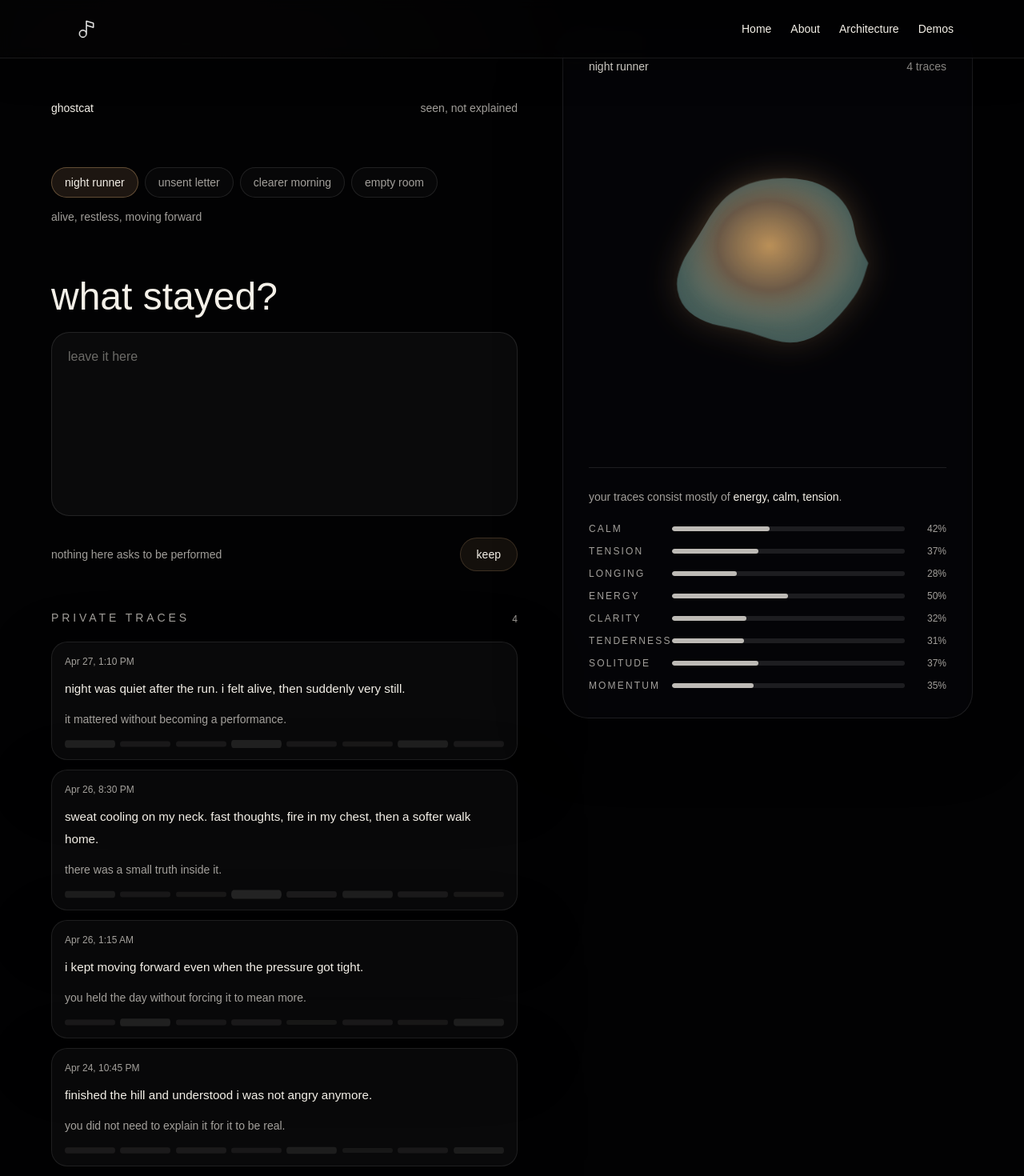
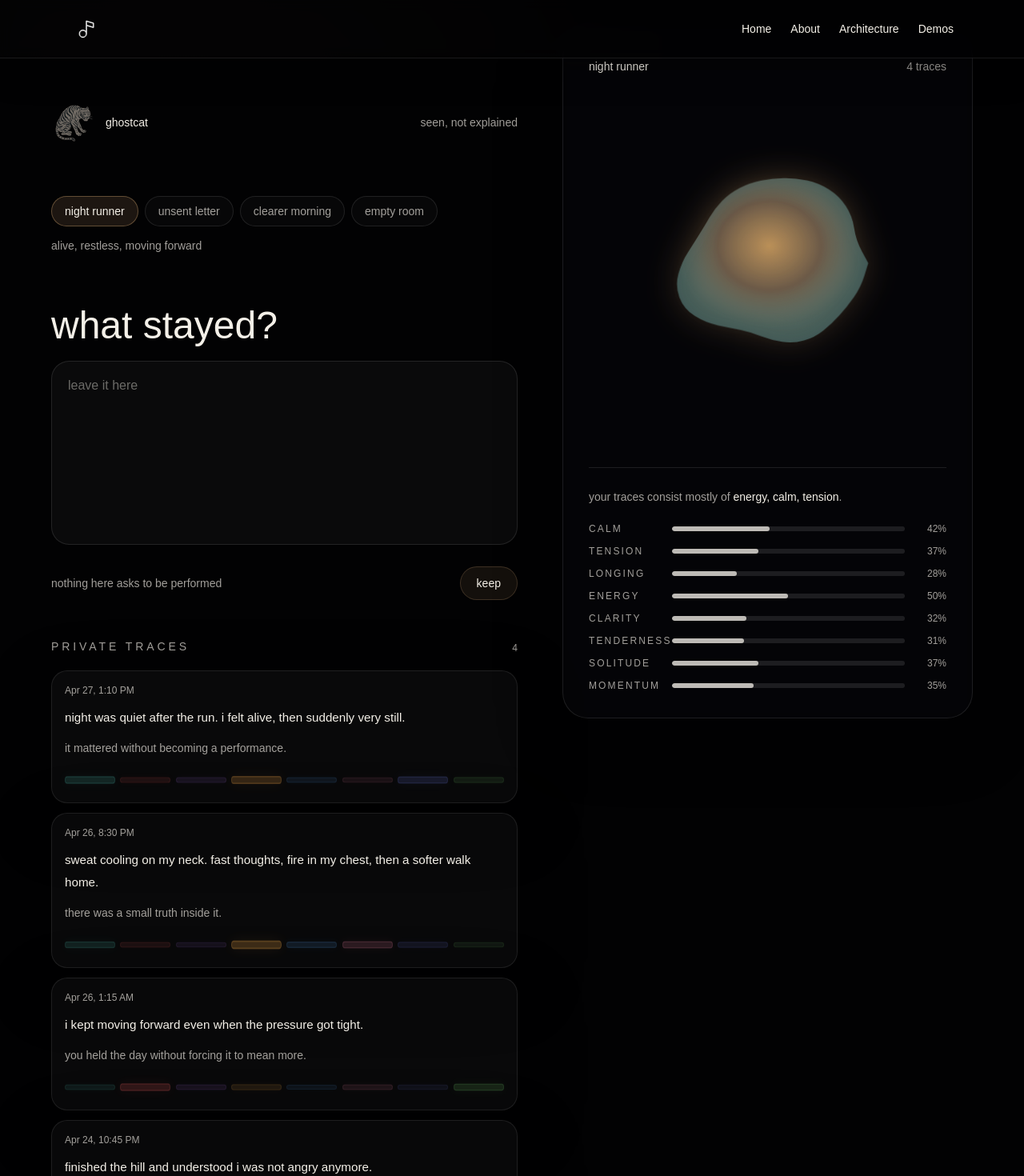
Before and after one commit to gonsaje/songjaehyun-www, a Next.js app: page /ghostcat in a window 1280 px wide. Shown: the top 1470 px of the page at 80% size. Built offline with nearby package versions, Linux system fonts and the light colour scheme.

Commit message:
add cosmetic changes

```diff
--- a/app/ghostcat/page.tsx
+++ b/app/ghostcat/page.tsx
@@ -124,7 +124,17 @@ export default function Home() {
         <section className="flex min-h-[calc(100vh-3.5rem)] flex-col justify-between gap-12 py-6">
           <div className="space-y-16">
             <header className="flex items-center justify-between text-sm text-hush">
-              <span className="text-mist">ghostcat</span>
+              <div className="flex items-center gap-3">
+                {/* eslint-disable-next-line @next/next/no-img-element */}
+                <img
+                  src="/ghostcat.png"
+                  alt=""
+                  width={52}
+                  height={52}
+                  className="h-12 w-12 object-contain sm:h-14 sm:w-14"
+                />
+                <span className="text-mist">ghostcat</span>
+              </div>
               <span>seen, not explained</span>
             </header>
 
--- a/components/ghostcat/GhostSignature.tsx
+++ b/components/ghostcat/GhostSignature.tsx
@@ -1,5 +1,6 @@
 import type { EmotionalVector } from "@/types/ghostcat";
 import { vectorKeys } from "@/types/ghostcat";
+import { rgb, tracePalette, type Rgb } from "@/lib/ghostcatPalette";
 
 type GhostSignatureProps = {
   vector: EmotionalVector;
@@ -10,20 +11,7 @@ type Point = {
   y: number;
 };
 
-type Rgb = [number, number, number];
-
 const clamp = (value: number, min: number, max: number) => Math.max(min, Math.min(max, value));
-
-const tracePalette = {
-  calm: [76, 190, 176],
-  tension: [238, 92, 92],
-  longing: [176, 116, 236],
-  energy: [246, 170, 72],
-  clarity: [89, 165, 246],
-  tenderness: [244, 132, 166],
-  solitude: [104, 116, 216],
-  momentum: [114, 202, 106],
-} satisfies Record<keyof EmotionalVector, Rgb>;
 
 const mixColor = (left: Rgb, right: Rgb, amount: number): Rgb => {
   const ratio = clamp(amount, 0, 1);
@@ -34,8 +22,6 @@ const mixColor = (left: Rgb, right: Rgb, amount: number): Rgb => {
     Math.round(left[2] + (right[2] - left[2]) * ratio),
   ];
 };
-
-const rgb = (color: Rgb) => `rgb(${color[0]}, ${color[1]}, ${color[2]})`;
 
 const getTraceColor = (vector: EmotionalVector) => {
   const weights = vectorKeys.map((key) => {
--- a/components/ghostcat/PrivateEntries.tsx
+++ b/components/ghostcat/PrivateEntries.tsx
@@ -1,5 +1,6 @@
 import type { Entry } from "@/types/ghostcat";
 import { vectorKeys } from "@/types/ghostcat";
+import { rgba, tracePalette } from "@/lib/ghostcatPalette";
 
 type PrivateEntriesProps = {
   entries: Entry[];
@@ -31,17 +32,40 @@ export function PrivateEntries({ entries }: PrivateEntriesProps) {
             </div>
             <p className="whitespace-pre-wrap text-[0.95rem] leading-7 text-mist/90">{entry.rawText}</p>
             <p className="mt-3 text-sm leading-6 text-hush">{entry.privateReflection}</p>
-            <div className="mt-4 grid grid-cols-8 gap-1.5" aria-hidden="true">
-              {vectorKeys.map((key) => (
-                <span
-                  key={key}
-                  className="h-1.5 rounded-full bg-mist/20"
-                  style={{
-                    opacity: 0.18 + entry.emotionalVector[key] * 0.56,
-                    transform: `scaleY(${0.7 + entry.emotionalVector[key] * 1.6})`,
-                  }}
-                />
-              ))}
+            <div className="mt-4 grid grid-cols-8 gap-1.5" aria-label="Emotional trace weights">
+              {vectorKeys.map((key) => {
+                const strength = entry.emotionalVector[key];
+                const color = tracePalette[key];
+
+                return (
+                  <span
+                    key={key}
+                    className="group relative flex h-6 items-center"
+                    aria-label={`${key}: ${Math.round(strength * 100)}%`}
+                  >
+                    <span
+                      className="block h-1.5 w-full rounded-full border transition duration-200 group-hover:opacity-100"
+                      style={{
+                        backgroundColor: rgba(color, 0.1 + strength * 0.32),
+                        borderColor: rgba(color, 0.12 + strength * 0.22),
+                        boxShadow: `0 0 ${4 + strength * 12}px ${rgba(color, 0.04 + strength * 0.12)}`,
+                        opacity: 0.34 + strength * 0.5,
+                        transform: `scaleY(${0.7 + strength * 1.6})`,
+                      }}
+                    />
+                    <span
+                      className="pointer-events-none absolute bottom-full left-1/2 z-10 mb-1.5 -translate-x-1/2 translate-y-1 whitespace-nowrap rounded-[0.35rem] border px-2 py-1 text-[0.62rem] uppercase tracking-[0.14em] opacity-0 shadow-hush transition duration-150 group-hover:translate-y-0 group-hover:opacity-100"
+                      style={{
+                        backgroundColor: rgba(color, 0.18),
+                        borderColor: rgba(color, 0.36),
+                        color: rgba(color, 0.95),
+                      }}
+                    >
+                      {key}
+                    </span>
+                  </span>
+                );
+              })}
             </div>
           </article>
         ))}
--- /dev/null
+++ b/lib/ghostcatPalette.ts
@@ -0,0 +1,18 @@
+import type { EmotionalVector } from "@/types/ghostcat";
+
+export type Rgb = [number, number, number];
+
+export const tracePalette = {
+  calm: [76, 190, 176],
+  tension: [238, 92, 92],
+  longing: [176, 116, 236],
+  energy: [246, 170, 72],
+  clarity: [89, 165, 246],
+  tenderness: [244, 132, 166],
+  solitude: [104, 116, 216],
+  momentum: [114, 202, 106],
+} satisfies Record<keyof EmotionalVector, Rgb>;
+
+export const rgb = (color: Rgb) => `rgb(${color[0]}, ${color[1]}, ${color[2]})`;
+
+export const rgba = (color: Rgb, alpha: number) => `rgba(${color[0]}, ${color[1]}, ${color[2]}, ${alpha})`;
```
Also changed, not shown: public/ghostcat.png (added).
